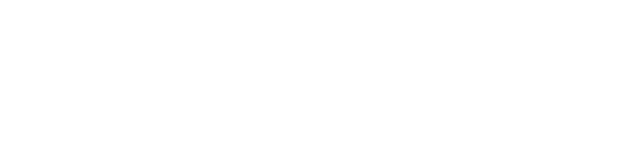
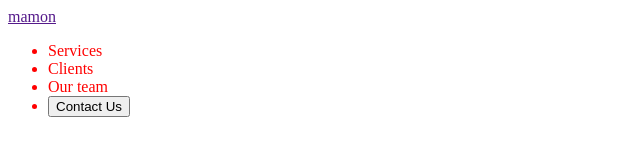
Before and after one commit to andelieqa/mamon, a plain HTML site: page index.html in a window 1280 px wide. Shown: the whole page, without its empty margins (0-640 px from the left). Drawn offline with Linux system fonts and the light colour scheme.

Commit message:
added lists

```diff
--- a/index.html
+++ b/index.html
@@ -4,10 +4,22 @@
   <meta charset="UTF-8">
   <meta name="viewport" content="width=device-width, initial-scale=1.0">
   <meta http-equiv="X-UA-Compatible" content="ie=edge">
-  <title>mamon</title>
+  <title>Mamon</title>
   <link rel="stylesheet" href="css/style.css">
 </head>
 <body>
-  <header></header>
+  <header>
+    <div class="header">
+      <a href="" class="logo"><span></span><span>mamon</span></a>
+    </div>
+    <nav>
+      <ul class="nav">
+      <li>Services</li>
+      <li>Clients</li>
+      <li>Our team</li>
+      <li><button>Contact Us</button></li>
+      </ul>
+    </nav>
+  </header>
 </body>
 </html>
```
